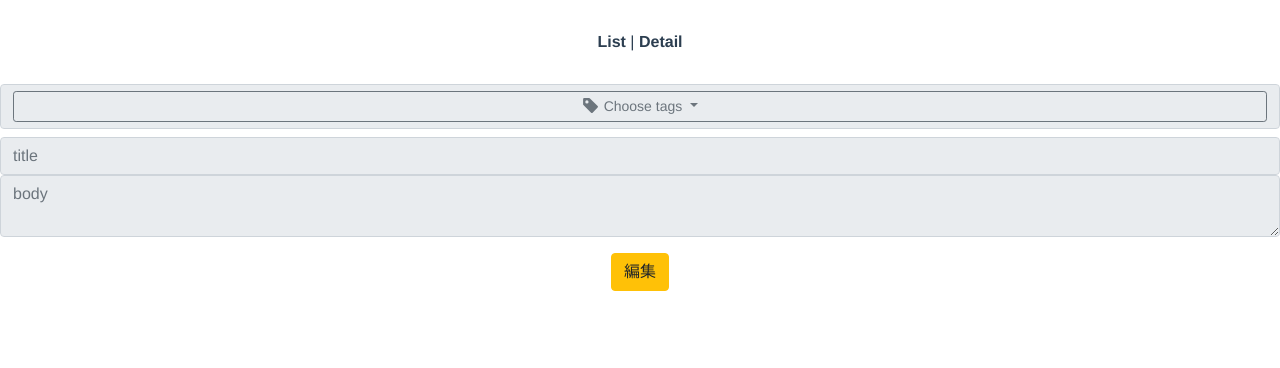
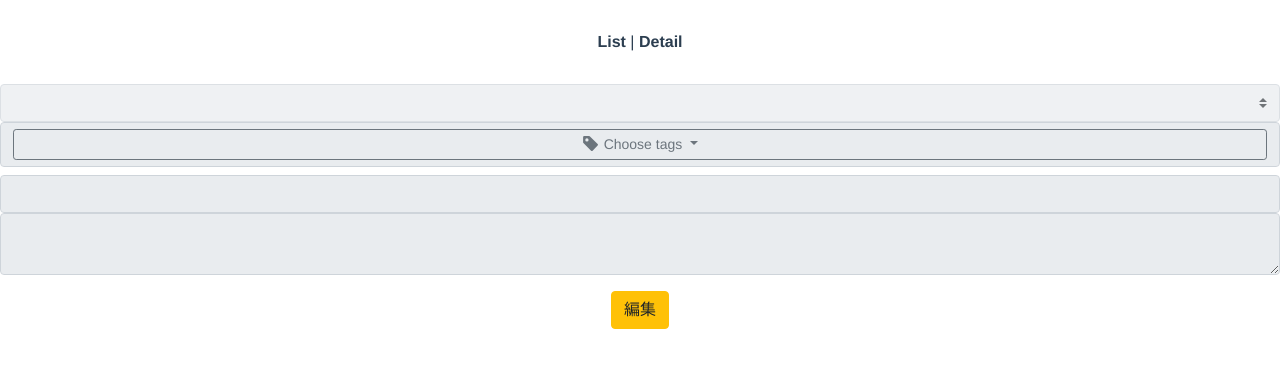
Before and after one commit to yoshioster/my-vue-memo-app, a Vue app: page /detail/1 in a window 1280 px wide. Shown: the top 368 px of the page. Built offline with nearby package versions, Linux system fonts and the light colour scheme.

Commit message:
カテゴリ機能追加

```diff
--- /dev/null
+++ b/src/components/GeneralInput.vue
@@ -0,0 +1,34 @@
+<template>
+  <div v-if="type === 'text'">
+    <b-input :id=id v-model=localValue :disabled="disabled"></b-input>
+  </div>
+  <div v-else-if="type === 'textarea'">
+    <b-textarea :id=id v-model=localValue :disabled="disabled"></b-textarea>
+  </div>
+</template>
+
+<script lang="ts">
+import { Component, Prop, Emit, Vue } from 'vue-property-decorator';
+
+@Component({
+
+})
+export default class GeneralInput extends Vue {
+
+  @Prop() public id!: string
+  @Prop() public type!: string
+  @Prop() public value!: string
+  @Prop() public disabled?: boolean
+
+  @Emit()
+  // eslint-disable-next-line @typescript-eslint/no-empty-function
+  public input(value: string) {}
+
+  get localValue() {
+    return this.value
+  }
+  set localValue(val) {
+    this.input(val)
+  }
+}
+</script>
--- a/src/entity/Memo.ts
+++ b/src/entity/Memo.ts
@@ -1,11 +1,14 @@
 export default class Memo {
   public id: number
+  public category: string
   public tags: string[]
   public title: string
   public body: string
+  public properties: { [key: string]: string } = {}
 
-  constructor(id: number, title: string, body: string, tags: string[]) {
+  constructor(id: number, category: string, title: string, body: string, tags: string[]) {
     this.id = id
+    this.category = category
     this.title = title
     this.body = body
     this.tags = tags
--- a/src/entity/Memos.ts
+++ b/src/entity/Memos.ts
@@ -15,7 +15,9 @@ export default class Memos {
       const memoList: Memo[] = []
       list.forEach((memo: Memo) => {
         this.nextId = (this.nextId > memo.id) ? this.nextId : memo.id + 1
-        memoList.push(new Memo(memo.id, memo.title, memo.body, memo.tags))
+        const m = new Memo(memo.id, memo.category, memo.title, memo.body, memo.tags)
+        m.properties = memo.properties
+        memoList.push(m)
       })
       this.list = memoList
     } else {
@@ -23,8 +25,8 @@ export default class Memos {
     }
   }
 
-  public getList() {
-    return this.list
+  public getList(category: string) {
+    return this.list.filter(memo => memo.category === category)
   }
 
   public getMemo(id: number) {
@@ -33,7 +35,7 @@ export default class Memos {
   }
 
   public getNewMemo() {
-    return new Memo(this.nextId++, '', '', [])
+    return new Memo(this.nextId++, '', '', '', [])
   }
 
   public addMemo(memo: Memo) {
--- a/src/views/Detail.vue
+++ b/src/views/Detail.vue
@@ -2,6 +2,7 @@
   <div>
     <b-form @submit="onSubmit">
       <b-form-group>
+        <b-form-select v-model="memo.category" :options="categoryList" :disabled="!editable" @change="onChange"></b-form-select>
         <b-form-tags id="tags" v-model="memo.tags" no-outer-focus class="mb-2" :disabled="!editable">
           <template v-slot="{ tags, disabled, addTag, removeTag }">
             <ul v-if="tags.length > 0" class="list-inline d-inline-block mb-2">
@@ -57,17 +58,9 @@
           </b-dropdown>
           </template>
         </b-form-tags>
-        <b-form-input
-          id="title"
-          v-model="memo.title"
-          placeholder="title"
-          :disabled="!editable"
-          required></b-form-input>
-        <b-form-textarea
-          id="body"
-          v-model="memo.body"
-          :disabled="!editable"
-          placeholder="body"></b-form-textarea>
+        <div v-for="(schema, index) in cs.schema" :key="index">
+          <general-input :type="schema.type" v-model="memo.properties[schema.property]" :disabled="!editable"></general-input>
+        </div>
       </b-form-group>
       <b-button type="submit" variant="primary" v-if="editable">登録</b-button>
       <b-button type="button" variant="warning" @click="changeEditable" v-if="!editable">編集</b-button>
@@ -80,14 +73,22 @@ import { Component, Vue } from "vue-property-decorator"
 import Memo from '../entity/Memo'
 import Memos from '../entity/Memos'
 import Tags from '../entity/Tags'
+import { CategorySchema, categoryList, categorySchema} from '@/data/Category'
+import GeneralInput from '@/components/GeneralInput.vue'
 
-@Component({})
+@Component({
+    components: {
+    GeneralInput,
+  }
+})
 export default class Detail extends Vue {
 
   private memo: Memo
   private memos: Memos
+  private categoryList: string[]
   private tags: Tags
   private editable = false
+  private cs: CategorySchema
 
   private search = ''
   private tagOptions: string[] = []
@@ -95,6 +96,7 @@ export default class Detail extends Vue {
   constructor() {
     super()
     this.memos = new Memos()
+    this.categoryList = categoryList
     this.tags = new Tags()
     this.tagOptions = this.tags.getTags()
     if (this.$route.params.id && !Number.isNaN(this.$route.params.id)) {
@@ -104,6 +106,13 @@ export default class Detail extends Vue {
       this.memo = this.memos.getNewMemo()
       this.editable = true;
     }
+    const cs =  categorySchema.find(schema => schema.name === this.memo.category)
+    this.cs = cs? cs:categorySchema[0]
+    this.cs?.schema.forEach(s => {
+      if (!this.memo.properties[s.property]) {
+        this.memo.properties[s.property] = ''
+      }
+    })
   }
 
   onSubmit(): void {
@@ -150,6 +159,20 @@ export default class Detail extends Vue {
     this.search = ''
   }
 
+  onChange() {
+    const category = this.memo.category
+    const cs = categorySchema.find(schema => {
+      const ret = schema.name == category
+      return ret
+    })
+    this.cs = cs? cs:categorySchema[1]
+    this.cs?.schema.forEach(s => {
+      if (!this.memo.properties[s.property]) {
+        this.memo.properties[s.property] = ''
+      }
+    })
+  }
+
   addToTags(addTag: Function) {
     addTag(this.search)
     this.tags.addTag(this.search)
--- a/src/views/List.vue
+++ b/src/views/List.vue
@@ -1,6 +1,7 @@
 <template>
   <div>
     <div class="memo-list">
+      <b-select v-model="category" :options="categoryList"></b-select>
       <b-table
         :items="items"
         :fields="fields"
@@ -19,20 +20,44 @@ table {
 import Memo from "@/entity/Memo";
 import Memos from "@/entity/Memos";
 import { Component, Vue } from "vue-property-decorator";
+import { categoryList } from "@/data/Category";
+
+interface FieldDefine {
+  key: string;
+  thStyle?: {width: string};
+  sortable?: boolean;
+}
 
 @Component({})
 export default class List extends Vue {
 
   private memos: Memos
-  private items: Memo[]
-  private fields = [
-    {key : 'title', thStyle : { width : '10rem' }, sortable: true},
-    {key : 'body'}]
+  private category: string
+  private categoryList: string[]
+  private fields: FieldDefine[] = []
 
   constructor() {
     super()
     this.memos = new Memos
-    this.items = this.memos.getList()
+    this.categoryList = categoryList
+    this.category = this.categoryList[0]
+    this.fields = [
+      {key : 'title', thStyle : { width : '10rem' }, sortable: true},
+      {key : 'body'}
+    ]
+  }
+
+  get items() {
+    return this.memos.getList(this.category).map(item => {
+      const ret: {[key: string]: string | number} = {id: item.id}
+      this.fields.forEach(field => {
+        if (!item.properties[field.key]) {
+          item.properties[field.key] = ''
+        }
+        ret[field.key] = item.properties[field.key]
+      });
+      return ret
+    }, this)
   }
 
   onRowClicked(memo: Memo) {
```
